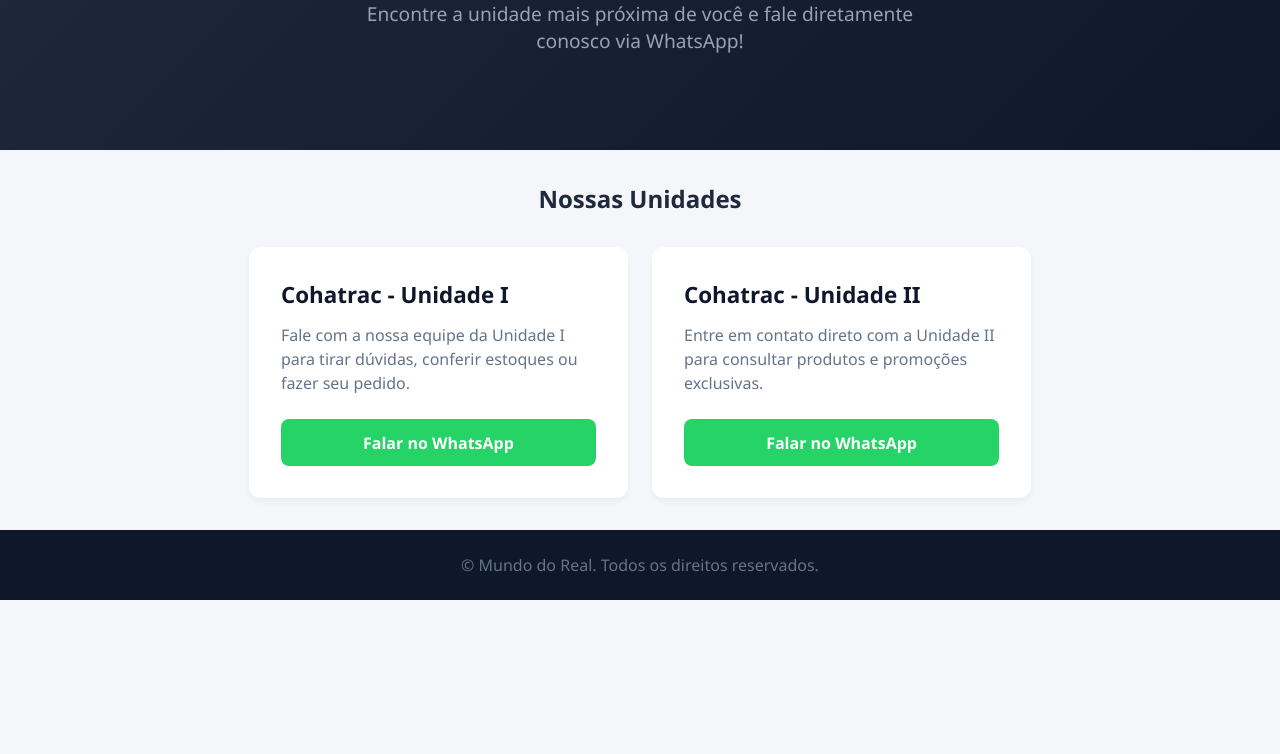
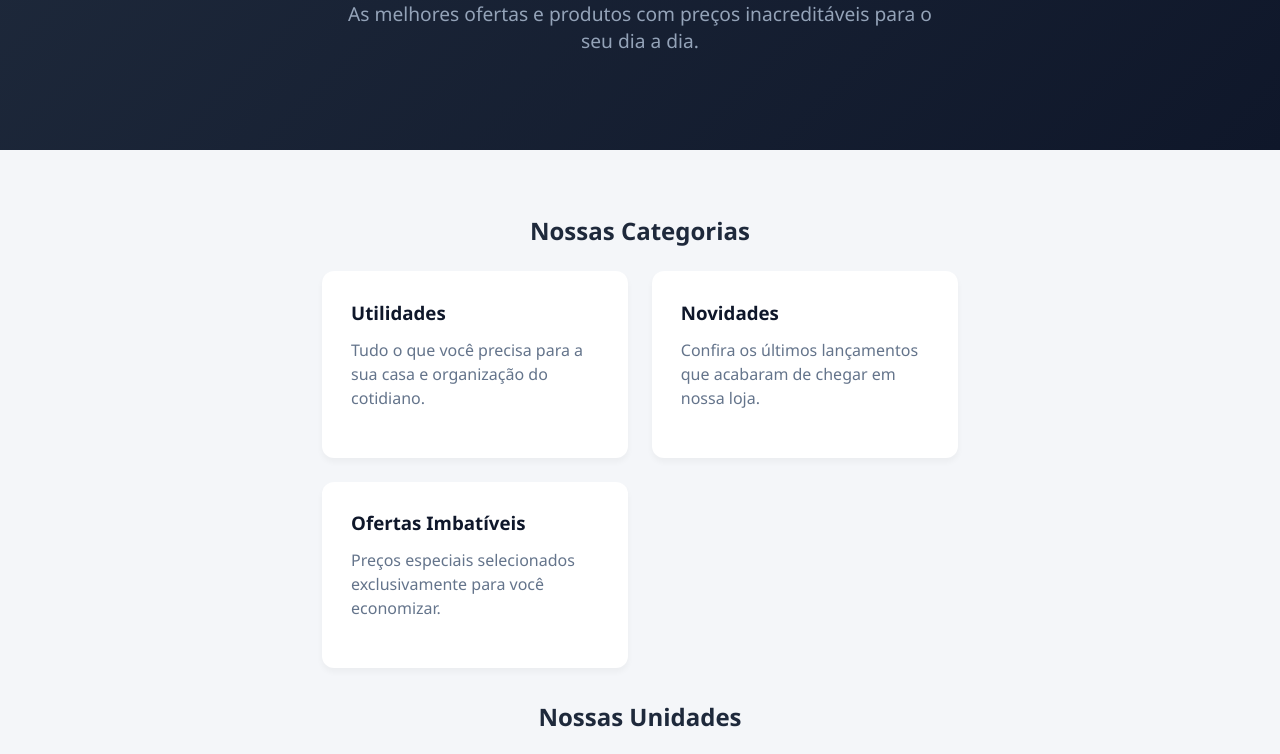
Before and after one commit to kingprojetos/meus-site, a plain HTML site: page index.html in a window 1280 px wide. Shown: the part 232-986 px from the top of the page. Before the commit the page ends 832 px from the top, so only its background shows below. Drawn offline with Linux system fonts and the light colour scheme.

Commit message:
Refactor text content for improved clarity
Updated various text elements for clarity and consistency, including titles and descriptions for sections and cards.

```diff
--- a/index.html
+++ b/index.html
@@ -3,7 +3,7 @@
 <head>
     <meta charset="UTF-8">
     <meta name="viewport" content="width=device-width, initial-scale=1.0">
-    <title>Mundo do Real - Nossas Lojas</title>
+    <title>Mundo do Real</title>
     <style>
         * {
             margin: 0;
@@ -73,16 +73,22 @@
             flex: 1;
         }
 
+        .section-title {
+            text-align: center;
+            color: #1e293b;
+            margin-top: 2rem;
+            margin-bottom: 1.5rem;
+        }
+
         .cards-grid {
             display: grid;
-            grid-template-columns: repeat(auto-fit, minmax(300px, 1fr));
+            grid-template-columns: repeat(auto-fit, minmax(280px, 1fr));
             gap: 1.5rem;
-            margin-top: 2rem;
         }
 
         .card {
             background: white;
-            padding: 2rem;
+            padding: 1.8rem;
             border-radius: 12px;
             box-shadow: 0 4px 6px rgba(0,0,0,0.04);
             display: flex;
@@ -98,13 +104,12 @@
         .card h3 {
             margin-bottom: 0.8rem;
             color: #0f172a;
-            font-size: 1.4rem;
         }
 
         .card p {
             color: #64748b;
             line-height: 1.5;
-            margin-bottom: 1.5rem;
+            margin-bottom: 1.2rem;
         }
 
         .btn-whatsapp {
@@ -118,7 +123,8 @@
             padding: 0.8rem 1.2rem;
             border-radius: 8px;
             font-weight: 600;
-            transition: background-color 0.2s, transform 0.1s;
+            transition: background-color 0.2s;
+            margin-top: auto;
         }
 
         .btn-whatsapp:hover {
@@ -142,26 +148,50 @@
         </div>
         <nav>
             <a href="#inicio">Início</a>
+            <a href="#produtos">Produtos</a>
             <a href="#lojas">Nossas Lojas</a>
         </nav>
     </header>
 
     <section class="hero" id="inicio">
-        <h1>Mundo do Real</h1>
-        <p>Encontre a unidade mais próxima de você e fale diretamente conosco via WhatsApp!</p>
+        <h1>Bem-vindo ao Mundo do Real</h1>
+        <p>As melhores ofertas e produtos com preços inacreditáveis para o seu dia a dia.</p>
     </section>
 
     <main class="container">
-        <h2 style="text-align: center; color: #1e293b;" id="lojas">Nossas Unidades</h2>
+        <!-- Categorias de Produtos -->
+        <h2 class="section-title" id="produtos">Nossas Categorias</h2>
+        <div class="cards-grid">
+            <div class="card">
+                <div>
+                    <h3>Utilidades</h3>
+                    <p>Tudo o que você precisa para a sua casa e organização do cotidiano.</p>
+                </div>
+            </div>
+            <div class="card">
+                <div>
+                    <h3>Novidades</h3>
+                    <p>Confira os últimos lançamentos que acabaram de chegar em nossa loja.</p>
+                </div>
+            </div>
+            <div class="card">
+                <div>
+                    <h3>Ofertas Imbatíveis</h3>
+                    <p>Preços especiais selecionados exclusivamente para você economizar.</p>
+                </div>
+            </div>
+        </div>
 
+        <!-- Seção de Lojas com WhatsApp -->
+        <h2 class="section-title" id="lojas">Nossas Unidades</h2>
         <div class="cards-grid">
             <!-- Cohatrac Unidade I -->
             <div class="card">
                 <div>
                     <h3>Cohatrac - Unidade I</h3>
-                    <p>Fale com a nossa equipe da Unidade I para tirar dúvidas, conferir estoques ou fazer seu pedido.</p>
+                    <p>Fale com a nossa equipe da Unidade I para tirar dúvidas ou fazer seu pedido.</p>
                 </div>
-                <!-- Substitua o número abaixo pelo número com DDD da Unidade I (ex: 55989XXXXYYYY) -->
+                <!-- Altere o número 5598900000000 pelo número correto -->
                 <a href="https://wa.me/5598900000000?text=Ol%C3%A1!%20Vim%20pelo%20site%20e%20gostaria%20de%20atendimento%20na%20Unidade%20I%20do%20Cohatrac." target="_blank" class="btn-whatsapp">
                     Falar no WhatsApp
                 </a>
@@ -171,9 +201,9 @@
             <div class="card">
                 <div>
                     <h3>Cohatrac - Unidade II</h3>
-                    <p>Entre em contato direto com a Unidade II para consultar produtos e promoções exclusivas.</p>
+                    <p>Entre em contato direto com a Unidade II para consultar produtos e ofertas.</p>
                 </div>
-                <!-- Substitua o número abaixo pelo número com DDD da Unidade II (ex: 55989XXXXYYYY) -->
+                <!-- Altere o número 5598900000000 pelo número correto -->
                 <a href="https://wa.me/5598900000000?text=Ol%C3%A1!%20Vim%20pelo%20site%20e%20gostaria%20de%20atendimento%20na%20Unidade%20II%20do%20Cohatrac." target="_blank" class="btn-whatsapp">
                     Falar no WhatsApp
                 </a>
```
